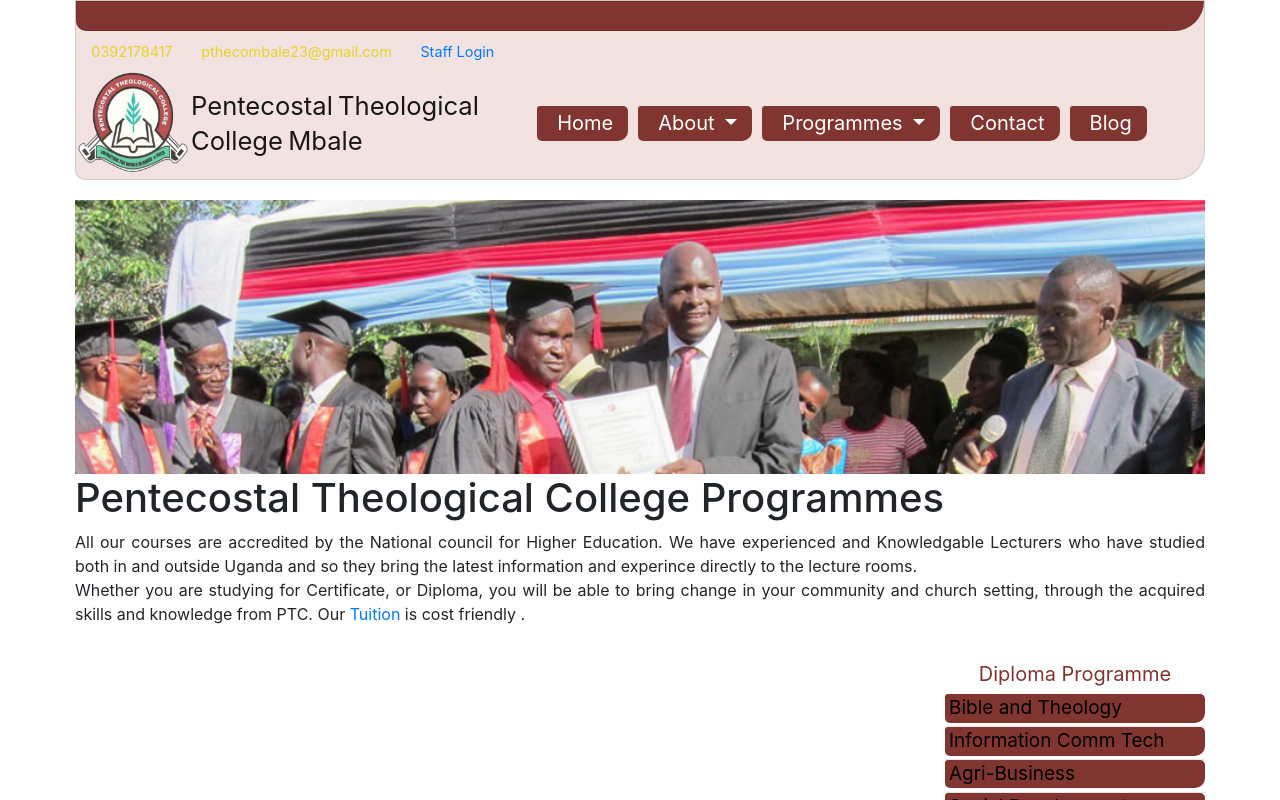
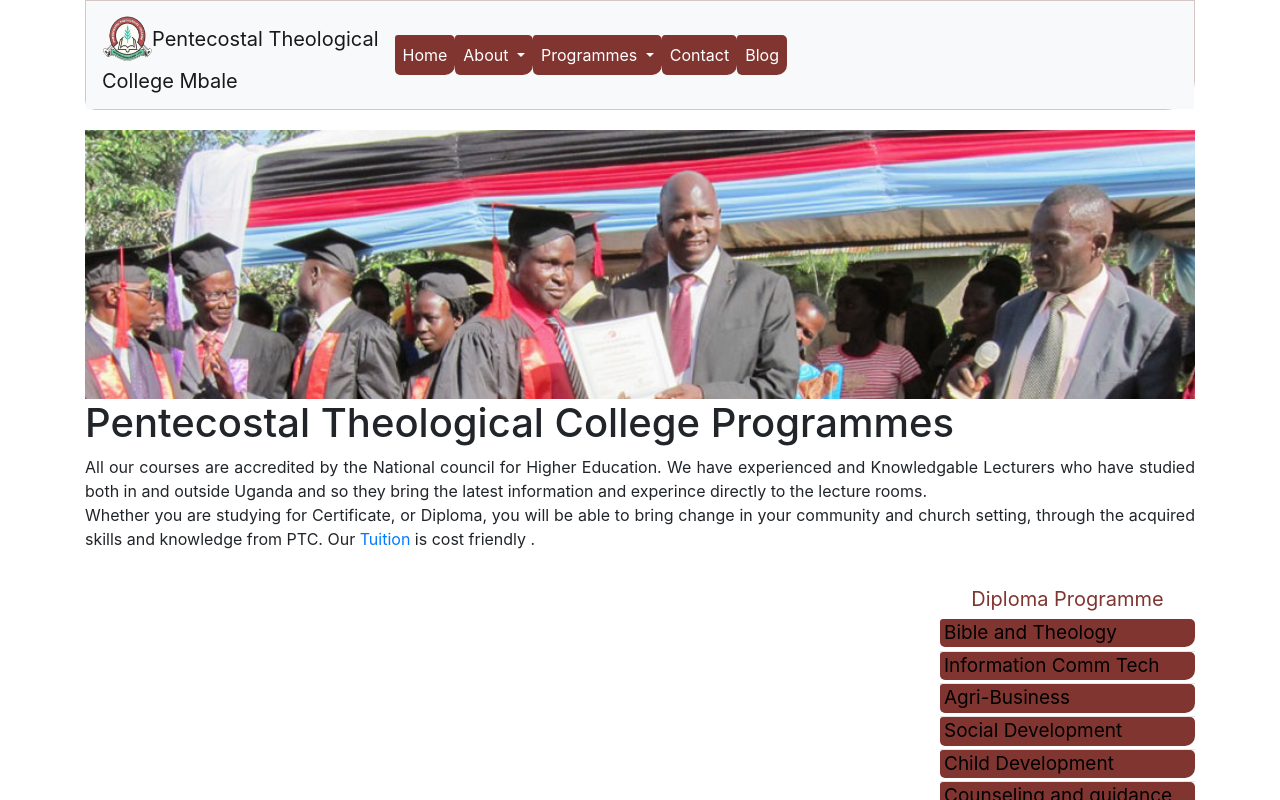
Before and after one commit to WANZILA/ptc_website, an Angular app: page /programme in a window 1280 px wide. Shown: the top 800 px of the page. Built offline with nearby package versions, Linux system fonts and the light colour scheme.

Commit message:
change of index and app.component

```diff
--- a/src/app/app.component.html
+++ b/src/app/app.component.html
@@ -8,13 +8,14 @@
                 <span> Pentecostal Theological College</span>
             </div>
             -->
-            <div id="head-links">
+           <!-- <div id="head-links">
               <ul>
                 <li class="social-link"><a href="..."><span class="fa fa-facebook"></span></a></li>
                 <li class="social-link"><a><span class="fa fa-twitter"></span></a></li>
                 <li class="social-link"><a><span class="fa fa-linkedlin"></span></a></li>
               </ul>
             </div>
+
             <div id="head-contacts">
                 <ul>
                   <li class="tel-link">
@@ -28,6 +29,7 @@
                   </li>
                 </ul>
             </div>
+			-->
         </div>
 
         <nav class="navbar navbar-expand-lg navbar-light bg-light">
--- a/src/index.html
+++ b/src/index.html
@@ -6,15 +6,22 @@
   <base href="/">
   <meta name="viewport" content="width=device-width, initial-scale=1">
   <link rel="icon" type="image/x-icon" href="favicon.ico">
-  <link rel="stylesheet" href="https://stackpath.bootstrapcdn.com/bootstrap/4.1.3/css/bootstrap.min.css" integrity="sha384-MCw98/SFnGE8fJT3GXwEOngsV7Zt27NXFoaoApmYm81iuXoPkFOJwJ8ERdknLPMO" crossorigin="anonymous">
-
+  <!--<link rel="stylesheet" href="https://stackpath.bootstrapcdn.com/bootstrap/4.1.3/css/bootstrap.min.css" integrity="sha384-MCw98/SFnGE8fJT3GXwEOngsV7Zt27NXFoaoApmYm81iuXoPkFOJwJ8ERdknLPMO" crossorigin="anonymous">
+  -->
+  <link rel="stylesheet" href="https://stackpath.bootstrapcdn.com/bootstrap/4.4.1/css/bootstrap.min.css" crossorigin="anonymous">
+  <link rel="stylesheet" href="https://stackpath.bootstrapcdn.com/bootstrap/4.4.1/js/bootstrap.min.js" crossorigin="anonymous">
+  <link rel="stylesheet" href="https://stackpath.bootstrapcdn.com/bootstrap/4.4.1/js/bootstrap.bundle.min.js" crossorigin="anonymous">
 </head>
 <body>
   <app-root></app-root>
-    <script src="https://code.jquery.com/jquery-3.3.1.slim.min.js" integrity="sha384-q8i/X+965DzO0rT7abK41JStQIAqVgRVzpbzo5smXKp4YfRvH+8abtTE1Pi6jizo" crossorigin="anonymous"></script>
+   <!--  <script src="https://code.jquery.com/jquery-3.3.1.slim.min.js" integrity="sha384-q8i/X+965DzO0rT7abK41JStQIAqVgRVzpbzo5smXKp4YfRvH+8abtTE1Pi6jizo" crossorigin="anonymous"></script>
     <script src="https://cdnjs.cloudflare.com/ajax/libs/popper.js/1.14.3/umd/popper.min.js" integrity="sha384-ZMP7rVo3mIykV+2+9J3UJ46jBk0WLaUAdn689aCwoqbBJiSnjAK/l8WvCWPIPm49" crossorigin="anonymous"></script>
     <script src="https://stackpath.bootstrapcdn.com/bootstrap/4.1.3/js/bootstrap.min.js" integrity="sha384-ChfqqxuZUCnJSK3+MXmPNIyE6ZbWh2IMqE241rYiqJxyMiZ6OW/JmZQ5stwEULTy" crossorigin="anonymous"></script>
-<!-- sfsdf  -->
+sfsdf  -->
+
+<script src="https://code.jquery.com/jquery-3.4.1.slim.min.js" integrity="sha384-J6qa4849blE2+poT4WnyKhv5vZF5SrPo0iEjwBvKU7imGFAV0wwj1yYfoRSJoZ+n" crossorigin="anonymous"></script>
+<script src="https://cdn.jsdelivr.net/npm/popper.js@1.16.0/dist/umd/popper.min.js" integrity="sha384-Q6E9RHvbIyZFJoft+2mJbHaEWldlvI9IOYy5n3zV9zzTtmI3UksdQRVvoxMfooAo" crossorigin="anonymous"></script>
+<script src="https://stackpath.bootstrapcdn.com/bootstrap/4.4.1/js/bootstrap.min.js" integrity="sha384-wfSDF2E50Y2D1uUdj0O3uMBJnjuUD4Ih7YwaYd1iqfktj0Uod8GCExl3Og8ifwB6" crossorigin="anonymous"></script>
 <p> love God</p>
 </body>
 </html>
```
Also changed, not shown: src/app/app.component.css (+12 -3 lines).
